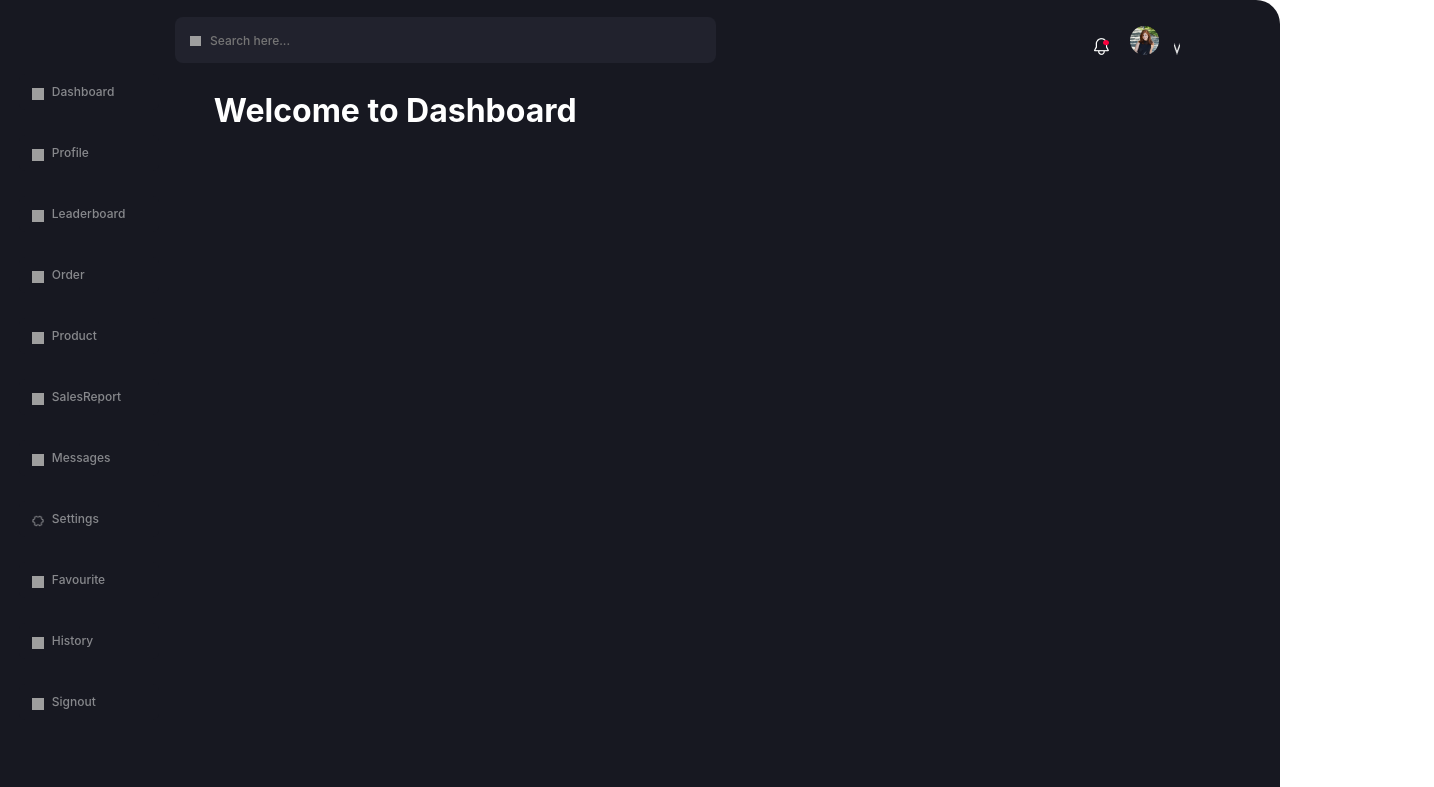
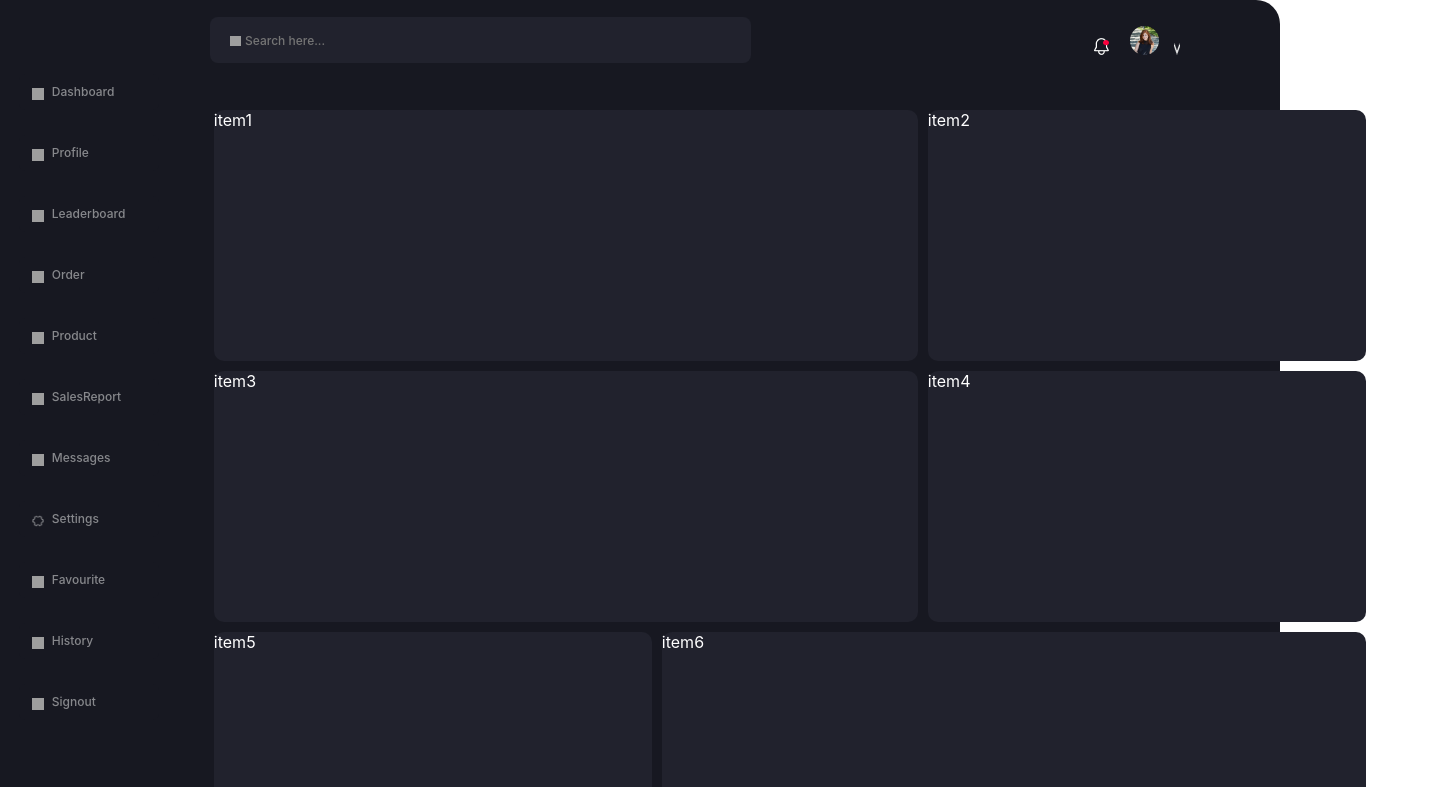
Before and after one commit to SrikanthBethi9885/g3-innovations-frontend-training, a React (Create React App) app: page / in a window 1280 px wide. Shown: the top 787 px of the page, 1434 px wide, since content can reach past the window. Built offline with nearby package versions, Linux system fonts and the light colour scheme; grey boxes are pictures that could not be loaded.

Commit message:
gridadded

```diff
--- a/package.json
+++ b/package.json
@@ -3,6 +3,9 @@
   "version": "0.1.0",
   "private": true,
   "dependencies": {
+    "@emotion/react": "^11.11.4",
+    "@emotion/styled": "^11.11.5",
+    "@mui/material": "^5.15.21",
     "@testing-library/jest-dom": "^5.17.0",
     "@testing-library/react": "^13.4.0",
     "@testing-library/user-event": "^13.5.0",
@@ -11,7 +14,8 @@
     "react-router-dom": "^6.24.0",
     "react-scripts": "5.0.1",
     "web-vitals": "^2.1.4"
-  },  "scripts": {
+  },
+  "scripts": {
     "start": "react-scripts start",
     "build": "react-scripts build",
     "test": "react-scripts test",
--- a/src/App.css
+++ b/src/App.css
@@ -50,6 +50,7 @@
 .button:hover {
   background-color: #A9DFD8;
 }
+
 .MainContent {
     flex: 1;
     height: 100%;
@@ -61,3 +62,9 @@
   position: absolute;
   right:100px;
 }
+.container{
+  margin-top: 40px;
+  height: 1000px;
+  width:1200px;
+  border-color: red;
+}
--- a/src/components/Dashboard.jsx
+++ b/src/components/Dashboard.jsx
@@ -1,10 +1,22 @@
 import React from 'react'
+import Grid from '@mui/material/Grid';
 const Dashboard = () => {
   return (
-    <div>
-      <h1>Welcome to Dashboard</h1>
-    </div>
-
+    <div className='container'>
+      <div style={{display:'flex',gridColumnGap:'10px'}}>
+      <Grid style={{height:'251px',width:'704px',backgroundColor:'#21222D',borderRadius:'10px'}}>item1</Grid>
+      <Grid style={{height:'251px',width:'438px',backgroundColor:'#21222D',borderRadius:'10px'}}>item2</Grid>
+      </div>
+      <div style={{display:'flex',gridColumnGap:'10px',marginTop:'10px'}}>
+      <Grid style={{height:'251px',width:'704px',backgroundColor:'#21222D',borderRadius:'10px'}}>item3</Grid>
+      <Grid style={{height:'251px',width:'438px',backgroundColor:'#21222D',borderRadius:'10px'}}>item4</Grid>
+      </div>
+      <div style={{display:'flex',gridColumnGap:'10px',marginTop:'10px'}}>
+      <Grid style={{height:'251px',width:'438px',backgroundColor:'#21222D',borderRadius:'10px'}}>item5</Grid>
+      <Grid style={{height:'251px',width:'704px',backgroundColor:'#21222D',borderRadius:'10px'}}>item6</Grid>
+      </div>
+     </div>
   )
 }
+
 export default Dashboard
--- a/src/components/Header.jsx
+++ b/src/components/Header.jsx
@@ -3,10 +3,10 @@ import React from 'react'
 const Header = () => {
   return (
     <div className='header'>
-      <input style={{position: 'absolute',top: '17px',left: '175px',width: '504px',height: '44px',backgroundColor: '#21222D',borderRadius: '8px',borderStyle: 'none',paddingLeft: '35px',color: '#D2D2D2',fontFamily: 'Inter',fontWeight: '500',fontSize: '12px',lineHeight: '14.52px'}} type='text' placeholder='Search here...'/>
-      <img style={{width: '10.83px',height:'10.83px',position:'relative',left:'190px',bottom:'1px',backgroundColor: '#21222D'}}src='search.png'alt='search'/>
+      <input style={{position: 'absolute',top: '17px',left: '210px',width: '504px',height: '44px',backgroundColor: '#21222D',borderRadius: '8px',borderStyle: 'none',paddingLeft: '35px',color: '#D2D2D2',fontFamily: 'Inter',fontWeight: '500',fontSize: '12px',lineHeight: '14.52px'}} type='text' placeholder='Search here...'/>
+      <img style={{width: '10.83px',height:'10.83px',position:'relative',left:'230px',bottom:'1px',backgroundColor: '#21222D'}}src='search.png'alt='search'/>
       <div className='pic'>
-      <img style={{  width: '14.89px',height: '16.79px'}} src='notification.png' alt='notification' />
+      <img style={{ width: '14.89px',height: '16.79px'}} src='notification.png' alt='notification' />
       <img style={{width: '6px',height: '6px',position: 'relative',bottom: '9px',right: '6px'}} src='Ellipse.png' alt='dot' />
       <img style={{marginRight: '15px',marginLeft:'15px',height:'29px',width:'29px'}}src='man.png' alt='man'/>
       <img style={{height:'12px',width:'6px',transform:'rotate(360deg)'}} src='dropdowm.png' height={'12px'} width={'6px'} alt='dropdown'/>
```
Also changed, not shown: 1 other file (tests, documents, lock files or other folders).
